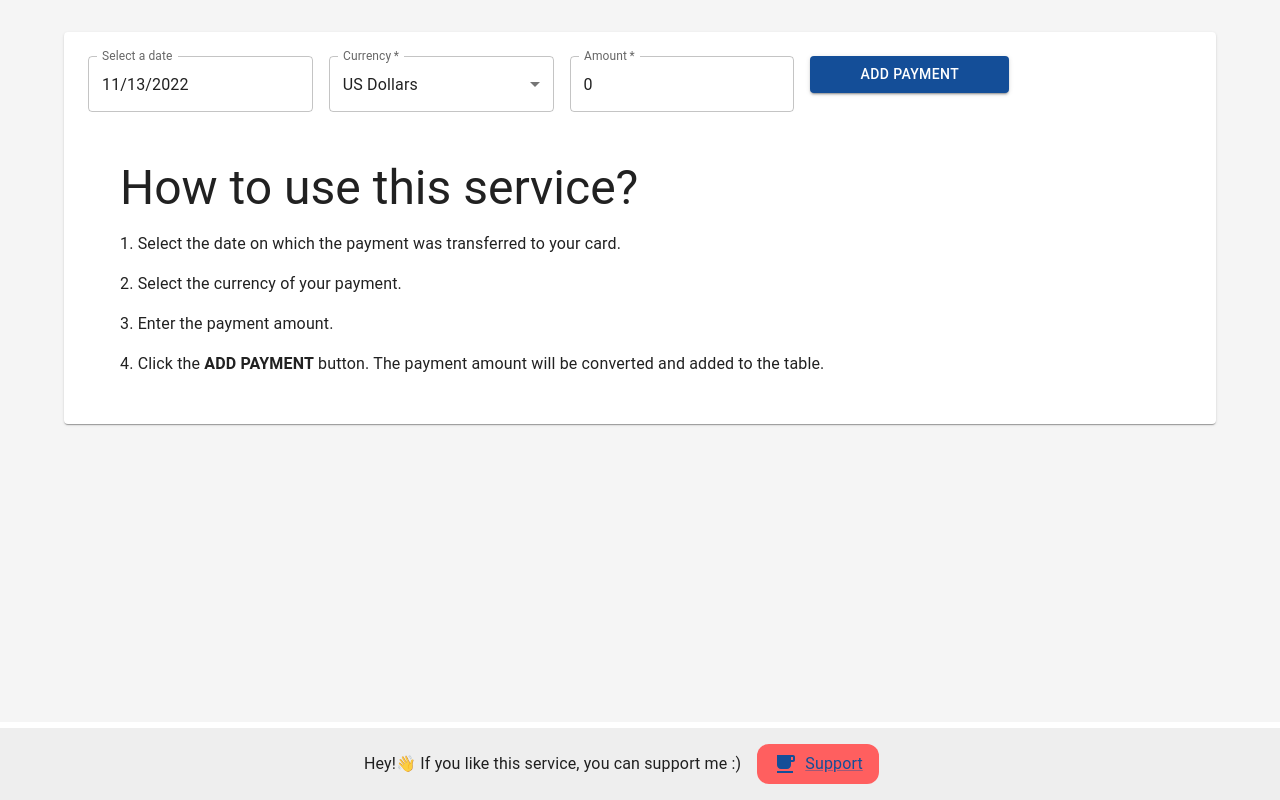
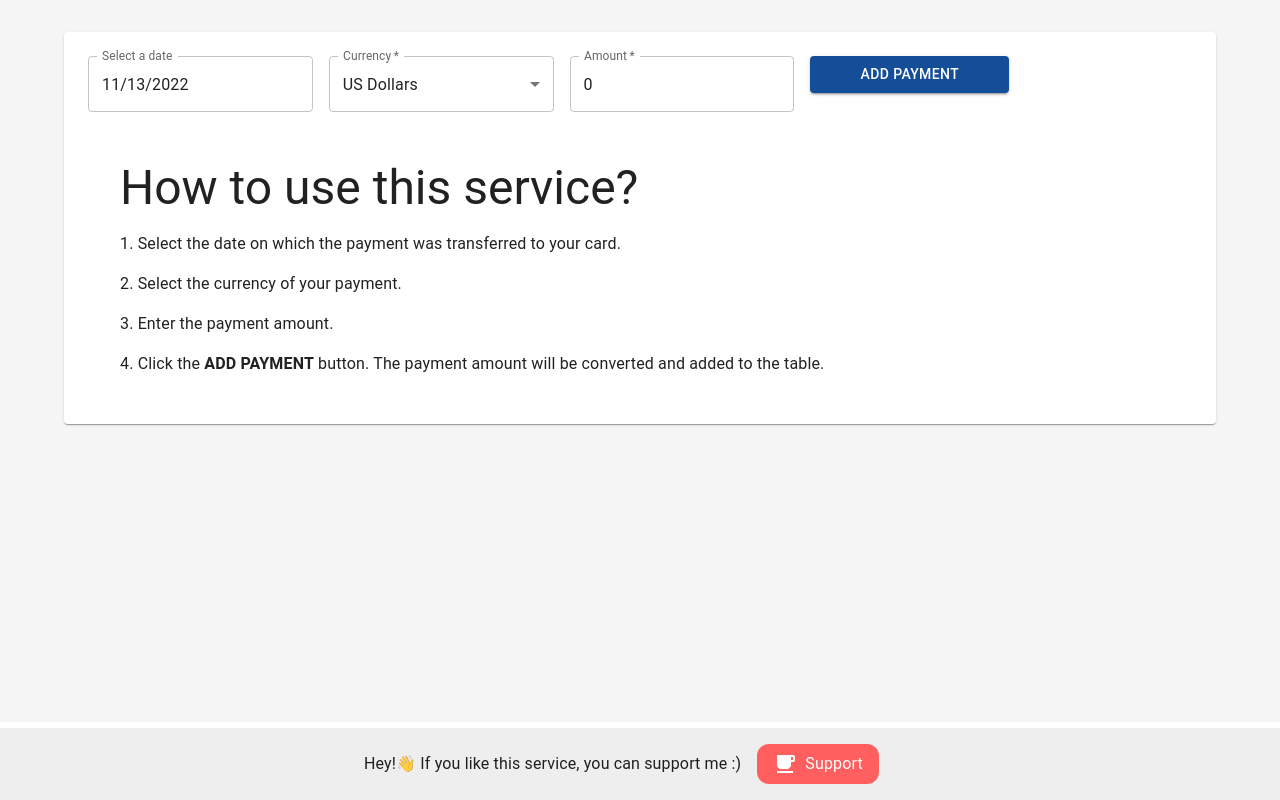
Before and after one commit to nl-kaidzen/taxio, a React (Create React App) app: page / in a window 1280 px wide. Built offline with nearby package versions, Linux system fonts and the light colour scheme.

Commit message:
Fix styles on the support button

```diff
--- a/src/components/SupportButton/index.tsx
+++ b/src/components/SupportButton/index.tsx
@@ -9,6 +9,10 @@ export const SupportButton = () => {
       target={"_blank"}
       href={"https://www.buymeacoffee.com/akdev"}
       className={style.button}
+      sx={{
+        color: '#fff',
+        textDecoration: 'none'
+      }}
     >
       <Icon component={LocalCafeIcon} className={style.icon} />
       Support
```
Also changed, not shown: 2 other files (tests, documents, lock files or other folders).
